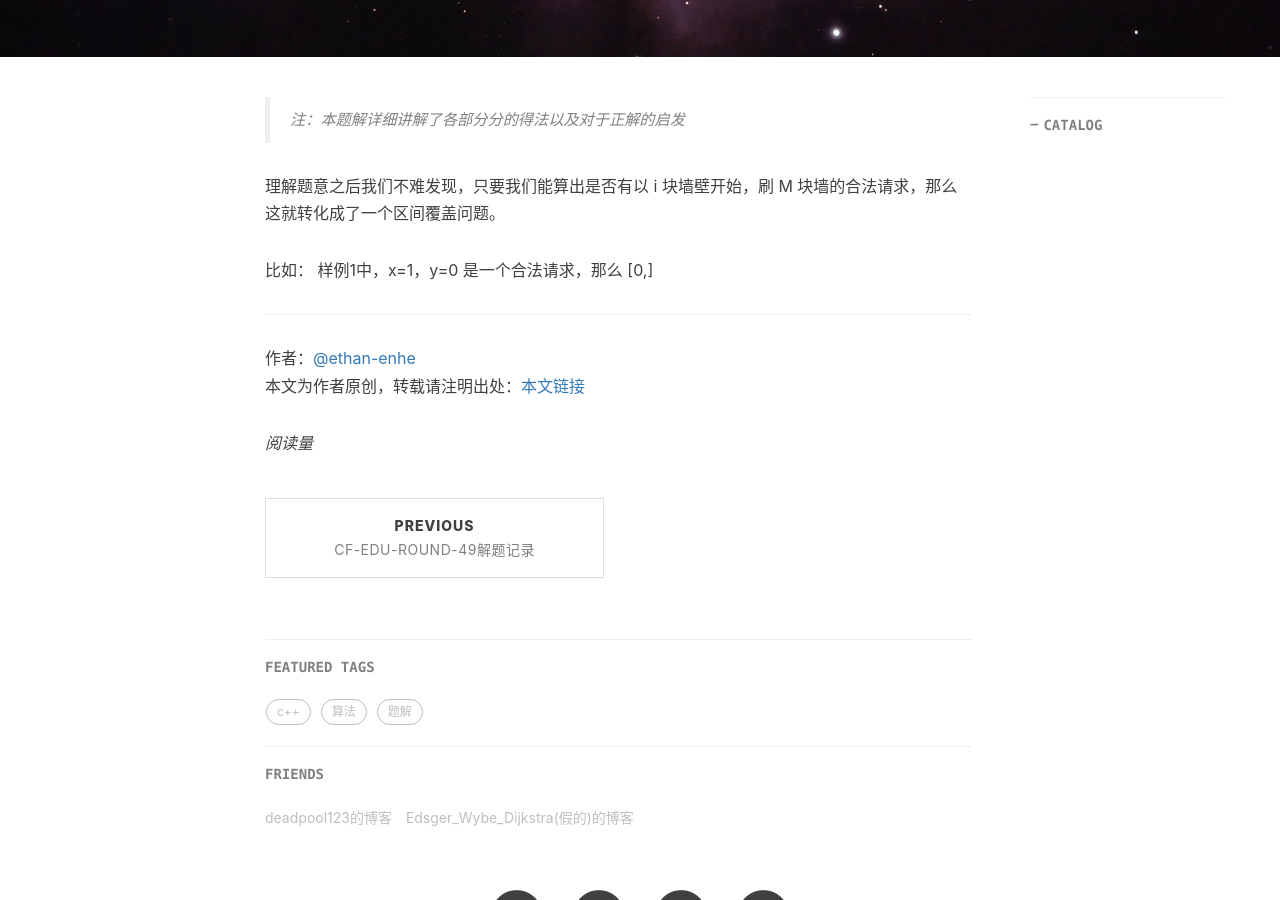
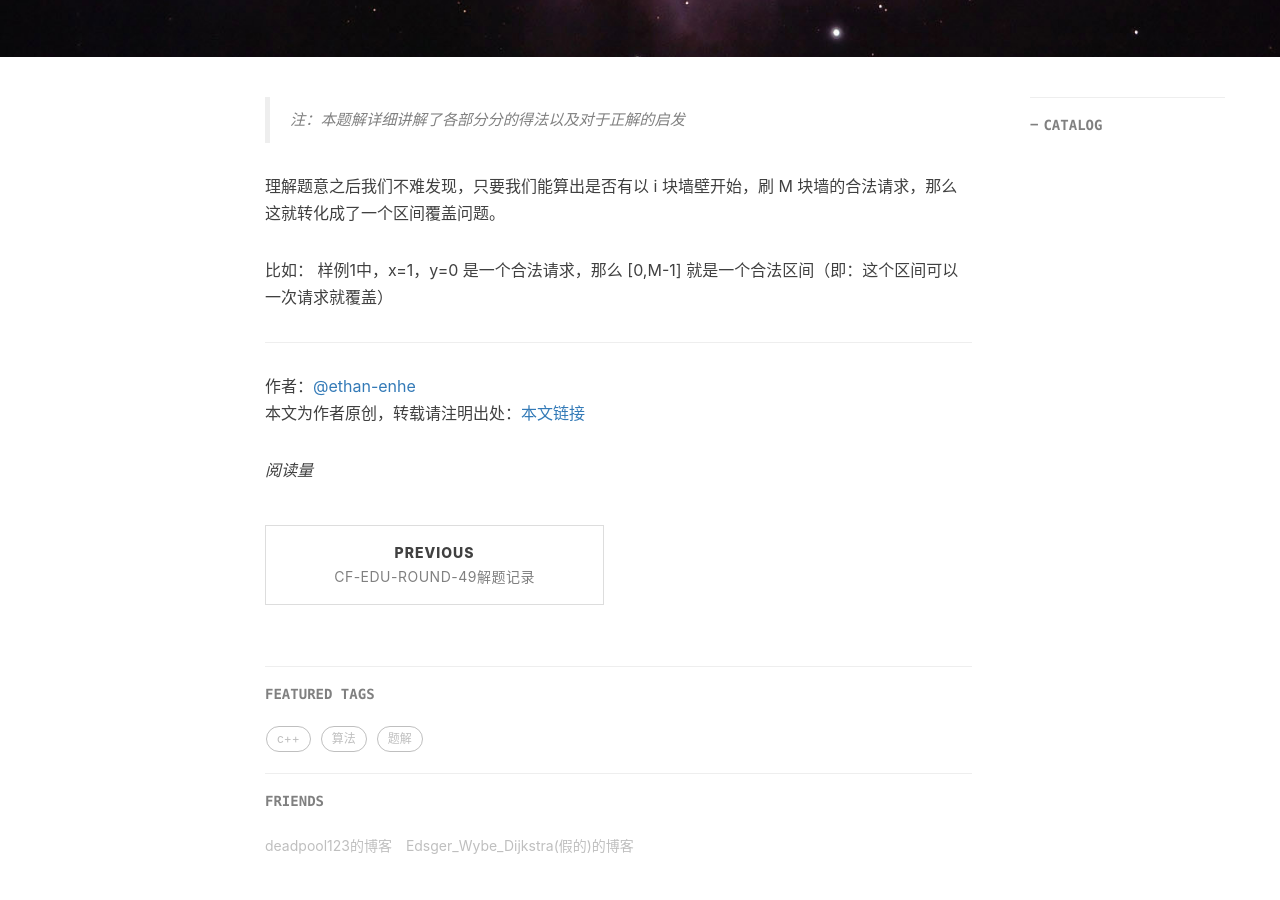
Before and after one commit to ethan-enhe/ethan-enhe.github.io, a Jekyll site: the page built from _posts/2020-08-18-【题解】[APIO2020]T1粉刷墙壁.md, in a window 1280 px wide and 900 px high, scrolled down 526 px. Built offline with Jekyll 4.4.1, drawn with Linux system fonts in a browser that asks for light colours; nearby versions of some CDN libraries; comment, search, counter and statistics services are not loaded.

Commit message:
_posts/2020-08-18-【题解】[APIO2020]T1粉刷墙壁.md updated from https://stackedit.io/

```diff
--- a/_posts/2020-08-18-【题解】[APIO2020]T1粉刷墙壁.md
+++ b/_posts/2020-08-18-【题解】[APIO2020]T1粉刷墙壁.md
@@ -17,8 +17,10 @@ tags:
 理解题意之后我们不难发现，只要我们能算出是否有以 i 块墙壁开始，刷 M 块墙的合法请求，那么这就转化成了一个区间覆盖问题。
 
 比如：
-样例1中，x=1，y=0 是一个合法请求，那么 [0,]
+样例1中，x=1，y=0 是一个合法请求，那么 [0,M-1] 就是一个合法区间（即：这个区间可以一次请求就覆盖）
+
+
 <!--stackedit_data:
-eyJoaXN0b3J5IjpbLTc4MTAwNDUzNCw0OTQxNzk2MTAsMTk0NT
+eyJoaXN0b3J5IjpbMTUzMzI3OTU5Miw0OTQxNzk2MTAsMTk0NT
 g2NTAyMyw4MDgxODQwNDJdfQ==
 -->
```
